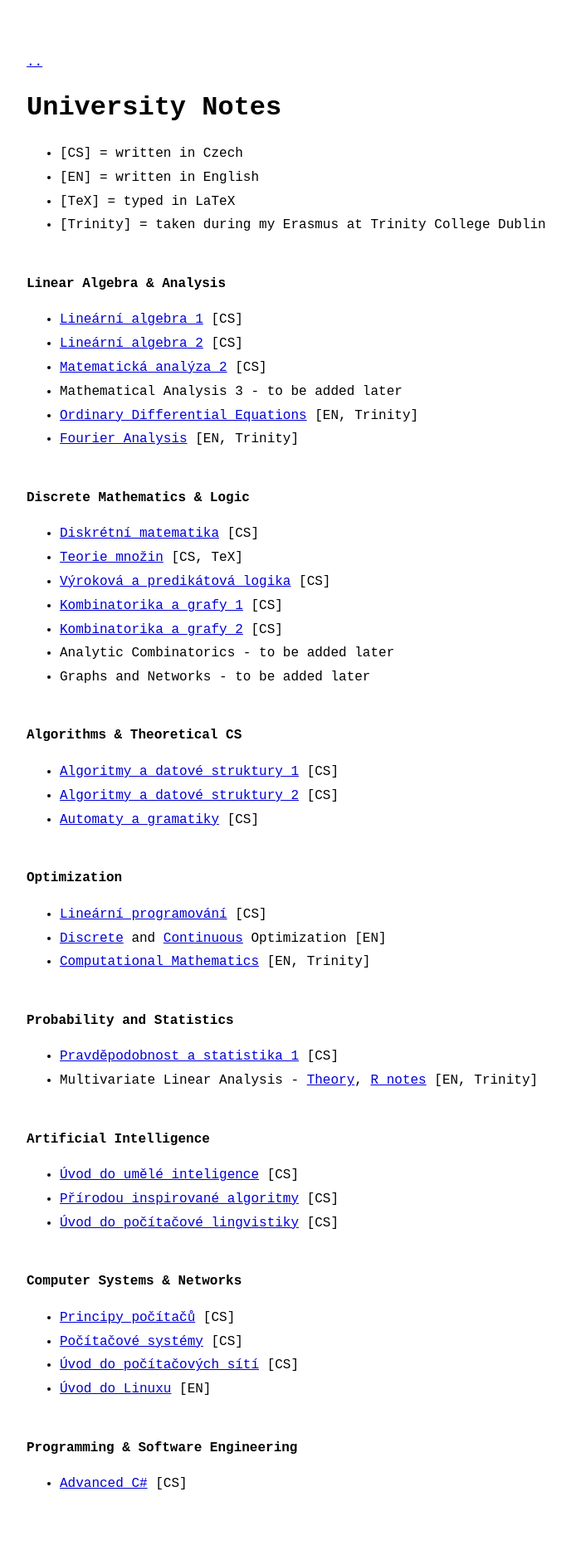
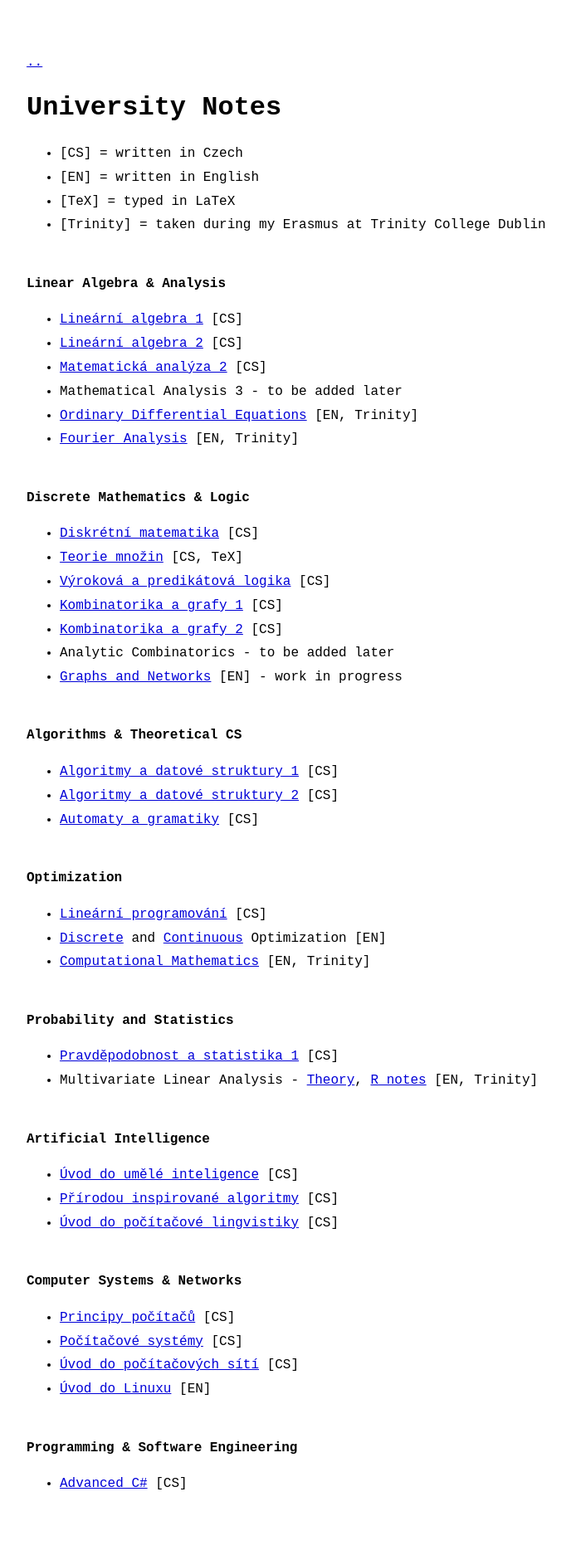
Before and after one commit to Couleslaw/couleslaw.github.io, a Jekyll site: the page built from mff-notes/index.md, in a window 1280 px wide. Shown: the whole page at 83% size, without its empty margins (258-946 px from the left). Built offline with Jekyll 4.4.1, drawn with Linux system fonts in a browser that asks for light colours.

Commit message:
add graphs-networks

```diff
--- a/mff-notes/index.md
+++ b/mff-notes/index.md
@@ -27,7 +27,7 @@ title: MFF Notes | Jakub Smolik
 - [Kombinatorika a grafy 1](03/Kombagra-1.pdf) [CS]
 - [Kombinatorika a grafy 2](06/Kombagra-2.pdf) [CS]
 - Analytic Combinatorics - to be added later
-- Graphs and Networks - to be added later
+- [Graphs and Networks](06/Graphs-and-networks.pdf) [EN] - work in progress
 
 #### Algorithms & Theoretical CS
 
```
Also changed, not shown: 1 other file.
